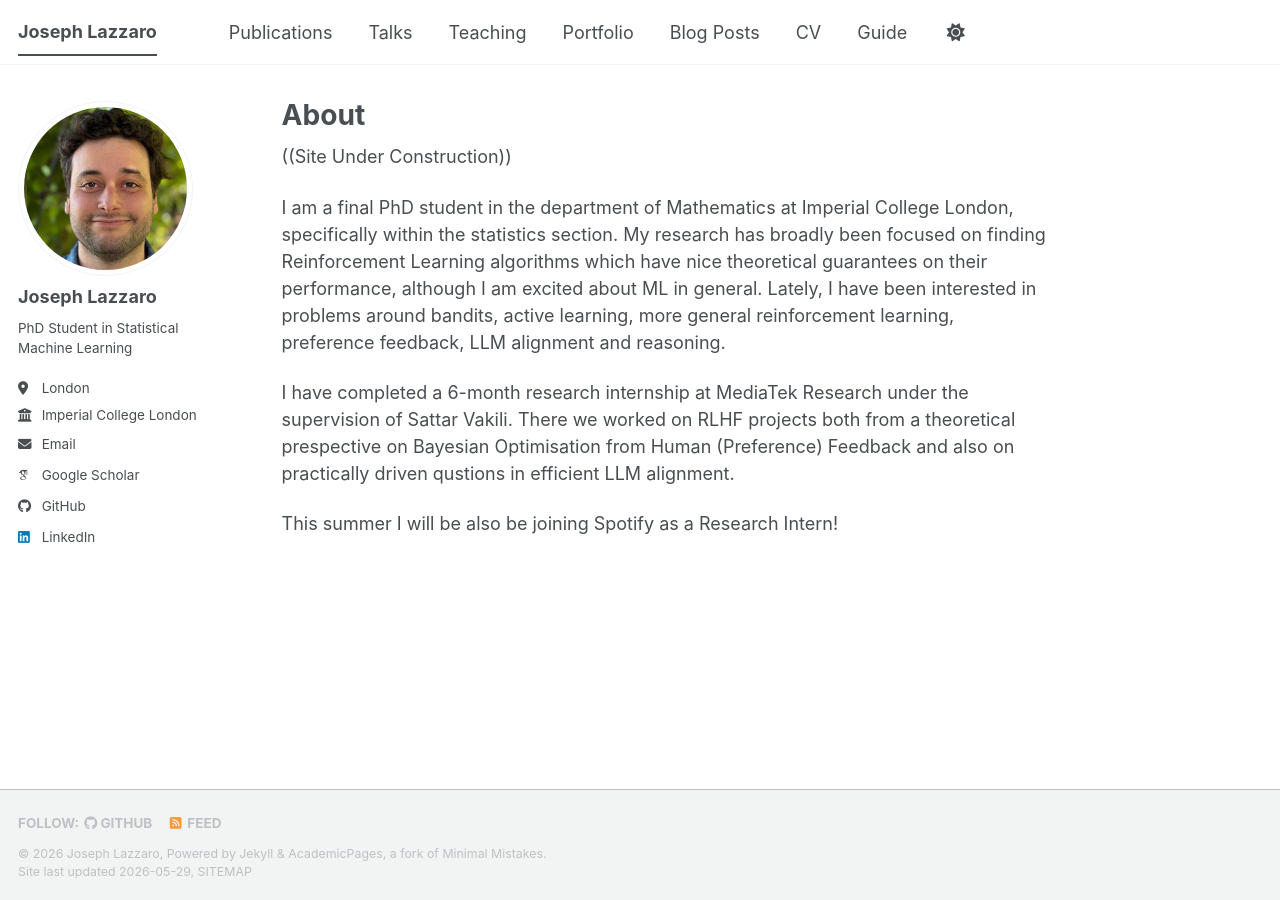
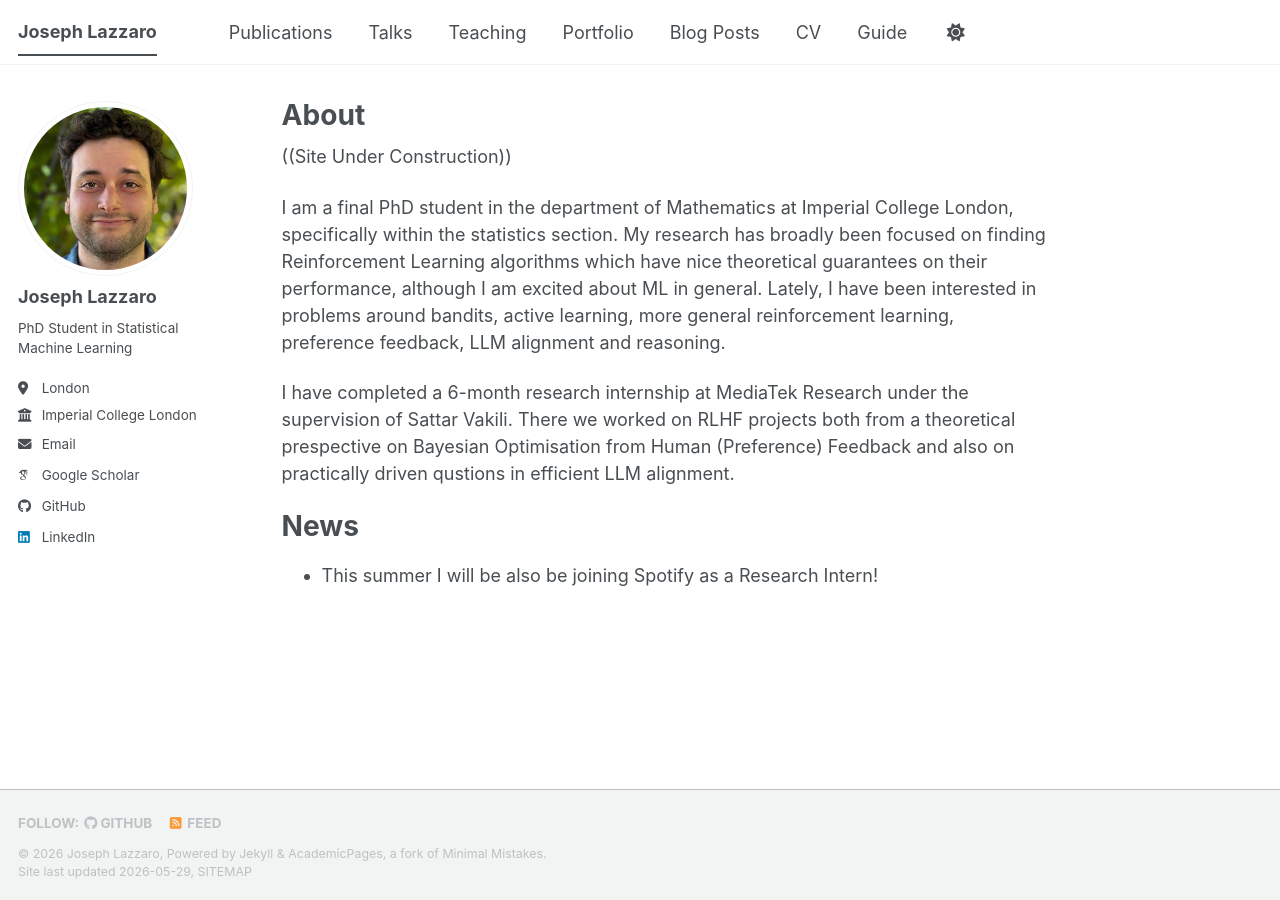
Before and after one commit to JosephLazzaro/josephlazzaro.github.io, a Jekyll site: the page built from _pages/about.md, in a window 1280 px wide. Built offline with Jekyll 4.4.1, drawn with Linux system fonts in a browser that asks for light colours; some web fonts are replaced; a script bundle is joined from its source files by our own code; library files that are not in the unit come from our copies.

Commit message:
added news section in about page

```diff
--- a/_pages/about.md
+++ b/_pages/about.md
@@ -13,4 +13,6 @@ I am a final PhD student in the department of Mathematics at Imperial College Lo
 
 I have completed a 6-month research internship at MediaTek Research under the supervision of Sattar Vakili. There we worked on RLHF projects both from a theoretical prespective on Bayesian Optimisation from Human (Preference) Feedback and also on practically driven qustions in efficient LLM alignment.
 
-This summer I will be also be joining Spotify as a Research Intern!
+# News
+
+- This summer I will be also be joining Spotify as a Research Intern!
```
